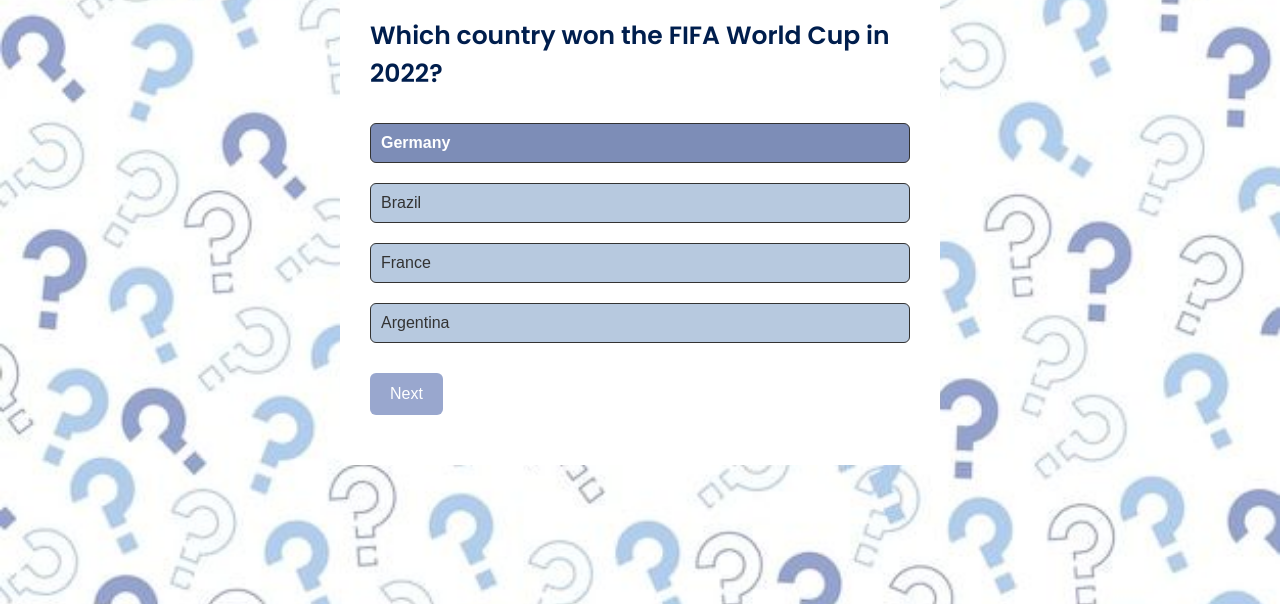
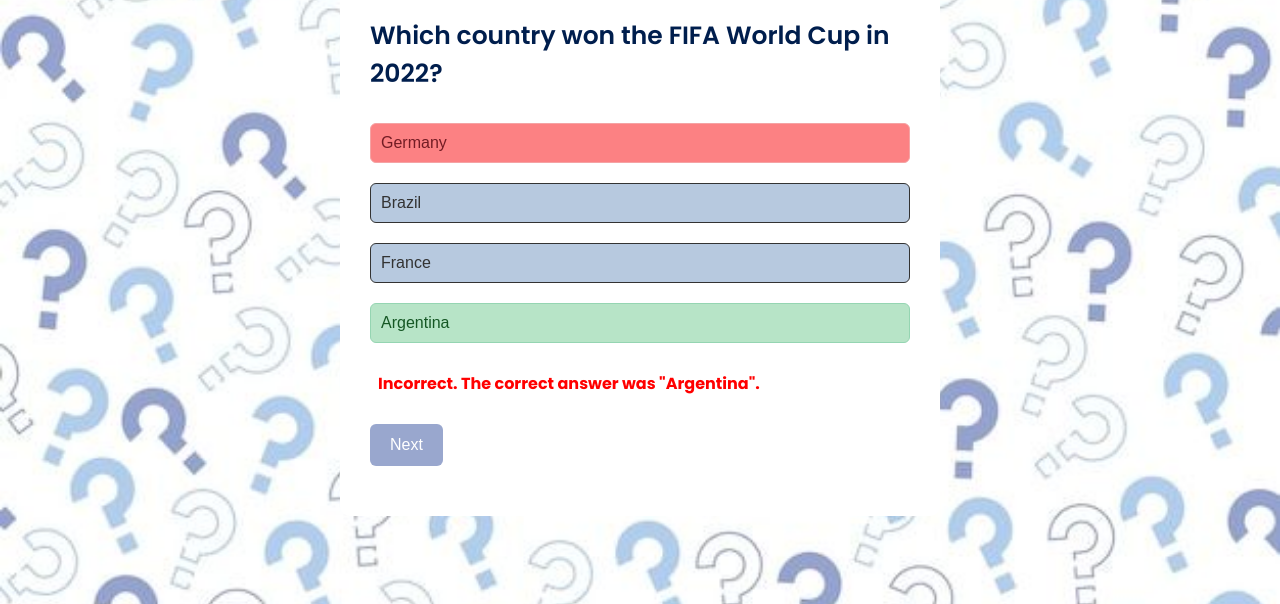
Before and after one commit to purple-flames7/buzzbrain, a plain HTML site: page index.html in a window 1280 px wide. Both pictures are taken after a click on the button "Germany". Shown: the part 196-800 px from the top of the page. Drawn offline with Linux system fonts and the light colour scheme.

Commit message:
Phase 3: Add scoring and feedback

```diff
--- a/index.html
+++ b/index.html
@@ -25,6 +25,10 @@
         <!-- Buttons will be added here by JavaScript -->
         <div id="answer-buttons"></div>
 
+        <!-- feedback -->
+        <p id="feedback"></p>
+        <!-- Final score display -->
+        <p id="score"></p>
         <!-- Custom-styled Next button -->
         <button id="next-btn">Next</button>
       </div>
--- a/script.js
+++ b/script.js
@@ -17,25 +17,34 @@ const questions = [
   },
 ];
 
+// Stating variables
 let currentQuestionIndex = 0;
 let userAnswers = [];
+let score = 0;
 
+// DOM Elements
 const questionElement = document.getElementById("questions");
 const answerButtons = document.getElementById("answer-buttons");
 const nextButton = document.getElementById("next-btn");
+const feedbackElement = document.getElementById("feedback");
+const scoreElement = document.getElementById("score");
 
+// Start or restart the quiz
 function startQuiz() {
   currentQuestionIndex = 0;
   userAnswers = [];
+  score = 0;
   nextButton.innerText = "Next";
+  scoreElement.innerText = "";
   showQuestion();
 }
 
+// Show Current Question and Answers
 function showQuestion() {
   resetState();
   const currentQuestion = questions[currentQuestionIndex];
   questionElement.innerText = currentQuestion.question;
-
+  // Creating buttons for the answers
   currentQuestion.answers.forEach((answer) => {
     const button = document.createElement("button");
     button.innerText = answer;
@@ -45,25 +54,45 @@ function showQuestion() {
   });
 }
 
+// Clear previous answers and feedback
 function resetState() {
   nextButton.style.display = "none";
+  feedbackElement.innerText = "";
   while (answerButtons.firstChild) {
     answerButtons.removeChild(answerButtons.firstChild);
   }
 }
 
-function selectAnswer(answer) {
-  userAnswers[currentQuestionIndex] = answer;
+// Answer selection and feedback
+function selectAnswer(selectedAnswer) {
+  const correctAnswer = questions[currentQuestionIndex].correct;
+  userAnswers[currentQuestionIndex] = selectedAnswer;
 
   // Disable all buttons once answer is selected
   Array.from(answerButtons.children).forEach((button) => {
     button.disabled = true;
 
-    // Add selected class to the one that matches the answer
-    if (button.innerText === answer) {
-      button.classList.add("selected");
+    if (button.innerText === correctAnswer) {
+      button.classList.add("correct");
+    }
+
+    if (
+      button.innerText === selectedAnswer &&
+      selectedAnswer !== correctAnswer
+    ) {
+      button.classList.add("incorrect");
     }
   });
+
+  // Show feedback and update score
+  if (selectedAnswer === correctAnswer) {
+    feedbackElement.innerText = "Correct!";
+    feedbackElement.style.color = "green";
+    score++;
+  } else {
+    feedbackElement.innerText = `Incorrect. The correct answer was "${correctAnswer}".`;
+    feedbackElement.style.color = "red";
+  }
 
   nextButton.style.display = "block";
 }
@@ -81,8 +110,13 @@ nextButton.addEventListener("click", () => {
 function endQuiz() {
   resetState();
   questionElement.innerText = "Quiz Complete!";
+  feedbackElement.innerText = "";
   nextButton.style.display = "none";
+
+  // Display final score
+  scoreElement.innerText = `Your final score: ${score} out of ${questions.length}`;
   console.log("User Answers:", userAnswers); // For debugging
 }
 
+// Inititalize the quiz
 startQuiz();
--- a/style.css
+++ b/style.css
@@ -88,3 +88,23 @@ body {
 #next-btn:hover {
   background-color: #7d8db7;
 }
+
+/* Immediate feedback on questions */
+.correct {
+  background-color: #b7e4c7;
+  color: #155724;
+  border: 1px solid #95d5b2;
+}
+
+.incorrect {
+  background-color: #fc8183;
+  color: #721c24;
+  border: 1px solid #f5a3a4;
+}
+
+/* Feedback message text */
+#feedback {
+  font-weight: bold;
+  margin-top: 10px;
+  padding: 8px;
+}
```
